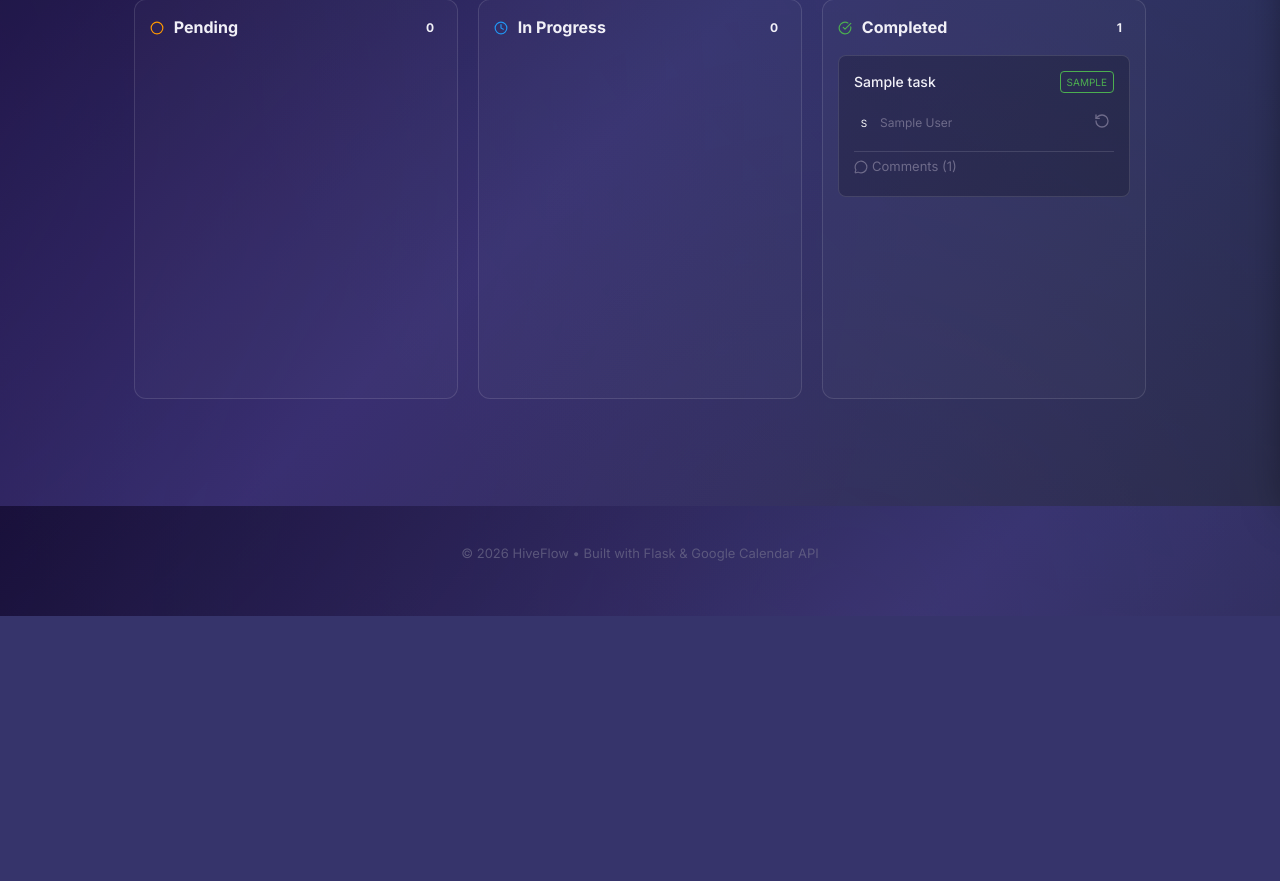
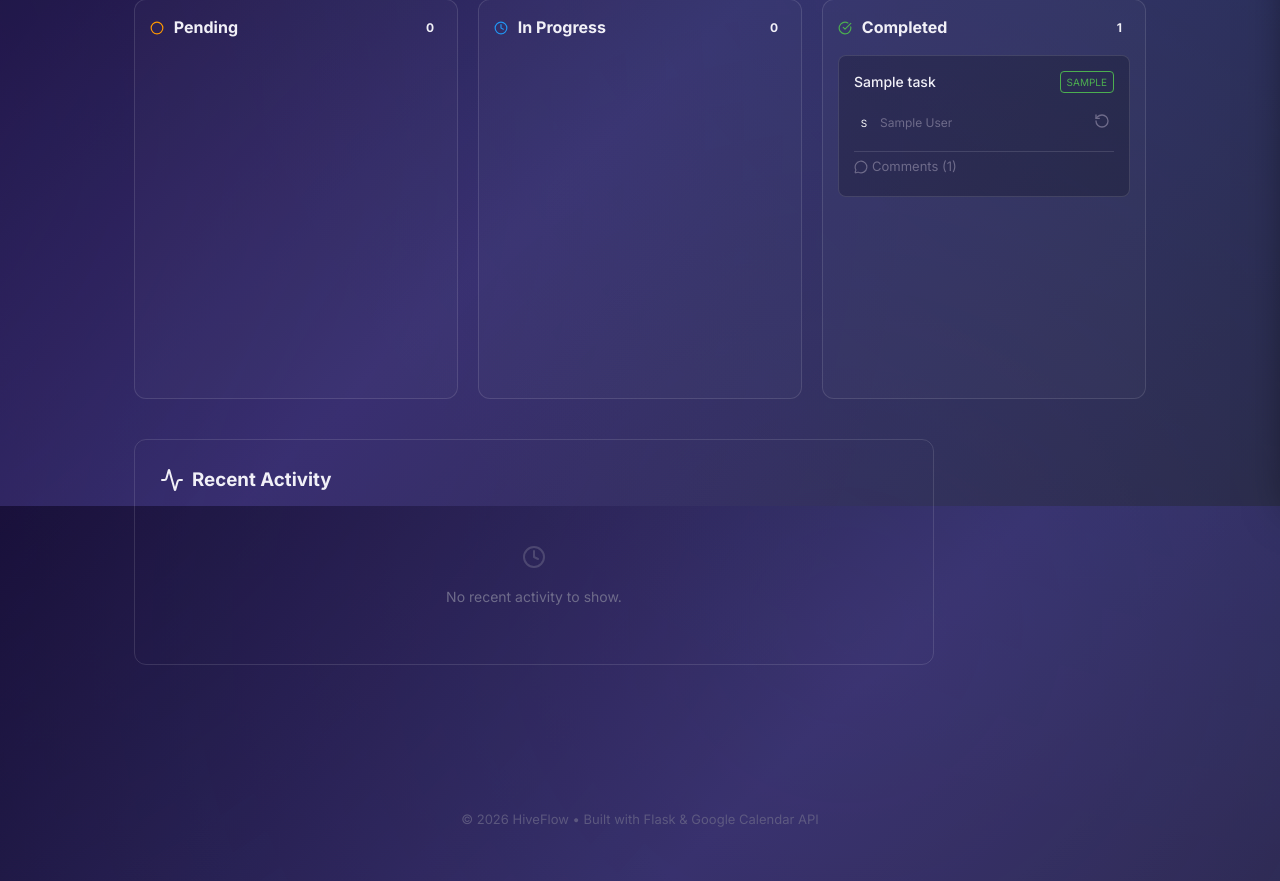
Before and after one commit to bhrigu136/hiveflow, a Flask app: page /projects/1 in a window 1280 px wide. Shown: the part 294-1175 px from the top of the page. Before the commit the page ends 910 px from the top, so only its background shows below. Run offline with Flask 3, Linux system fonts and the light colour scheme; a user stored in the database is signed in; tables that the repository leaves empty hold one stand-in row (values such as "Sample post"); parts of the project's set-up code (start-up, migrations or seed data) failed here and were passed over; some libraries are stand-ins or nearby versions.

Commit message:
Implement activity logging system with database model and UI integration

```diff
--- a/app/routes/projects.py
+++ b/app/routes/projects.py
@@ -1,7 +1,8 @@
 from flask import Blueprint, render_template, request, redirect, url_for, flash
 from flask_login import login_required, current_user
-from app.models import Organization, OrgMember, Project, Task, User
+from app.models import Organization, OrgMember, Project, Task, User, ActivityLog
 from app.extensions import db
+from app.utils import log_activity
 
 projects_bp = Blueprint('projects', __name__, url_prefix='/projects')
 
@@ -31,6 +32,10 @@ def create_project(org_slug):
             created_by=current_user.id
         )
         db.session.add(new_project)
+        db.session.flush() # flush to get new_project.id
+
+        log_activity(org.id, current_user.id, f"created project '{name}'", new_project.id)
+
         db.session.commit()
 
         flash(f'Project "{name}" created successfully!', 'success')
@@ -61,6 +66,9 @@ def dashboard(project_id):
     # Get organization members for task assignment
     org_members = OrgMember.query.filter_by(org_id=org.id).all()
 
+    # Get recent activity for this project
+    activities = ActivityLog.query.filter_by(project_id=project.id).order_by(ActivityLog.created_at.desc()).limit(15).all()
+
     is_admin = membership.role == 'Admin'
 
     return render_template('projects/dashboard.html',
@@ -70,6 +78,7 @@ def dashboard(project_id):
                            working_tasks=working_tasks,
                            completed_tasks=completed_tasks,
                            org_members=org_members,
+                           activities=activities,
                            is_admin=is_admin)
 
 @projects_bp.route('/<int:project_id>/task/add', methods=['POST'])
@@ -103,6 +112,9 @@ def add_task(project_id):
     )
 
     db.session.add(new_task)
+
+    log_activity(org.id, current_user.id, f"added task '{title}'", project.id)
+
     db.session.commit()
 
     flash('Task added successfully.', 'success')
--- /dev/null
+++ b/app/templates/components/_activity_feed.html
@@ -0,0 +1,34 @@
+<div class="activity-feed" style="background: var(--glass-bg); border: 1px solid var(--glass-border); border-radius: 12px; padding: 25px;">
+    <h3 style="margin-top: 0; margin-bottom: 20px; display: flex; align-items: center; gap: 8px;">
+        <i data-lucide="activity" style="color: var(--primary-color);"></i> Recent Activity
+    </h3>
+
+    {% if activities %}
+    <div style="display: flex; flex-direction: column; gap: 15px;">
+        {% for activity in activities %}
+        <div style="display: flex; align-items: flex-start; gap: 10px; border-bottom: 1px solid rgba(255,255,255,0.05); padding-bottom: 15px;">
+            <div style="width: 32px; height: 32px; border-radius: 50%; background: var(--bg-color); border: 1px solid var(--glass-border); display: flex; align-items: center; justify-content: center; font-weight: 500; font-size: 12px; color: var(--text-color); flex-shrink: 0;">
+                {{ activity.user.name[0].upper() if activity.user.name else activity.user.username[0].upper() }}
+            </div>
+            <div>
+                <div style="font-size: 14px; color: var(--text-color);">
+                    <strong>{{ activity.user.name if activity.user.name else activity.user.username }}</strong>
+                    <span style="color: var(--text-muted);">{{ activity.action }}</span>
+                </div>
+                <div style="font-size: 11px; color: var(--text-muted); margin-top: 4px;">
+                    {{ activity.created_at.strftime('%b %d, %I:%M %p') }}
+                    {% if show_project and activity.project %}
+                    • in <strong>{{ activity.project.name }}</strong>
+                    {% endif %}
+                </div>
+            </div>
+        </div>
+        {% endfor %}
+    </div>
+    {% else %}
+    <div style="text-align: center; padding: 30px 0; color: var(--text-muted);">
+        <i data-lucide="clock" style="width: 24px; height: 24px; opacity: 0.5; margin-bottom: 10px;"></i>
+        <p style="margin: 0; font-size: 14px;">No recent activity to show.</p>
+    </div>
+    {% endif %}
+</div>
--- a/app/templates/orgs/dashboard.html
+++ b/app/templates/orgs/dashboard.html
@@ -89,6 +89,11 @@
             </div>
             {% endfor %}
         </div>
+
+        <div style="margin-top: 30px;">
+            {% set show_project = True %}
+            {% include 'components/_activity_feed.html' %}
+        </div>
     </div>
 
 </div>
--- a/app/templates/projects/dashboard.html
+++ b/app/templates/projects/dashboard.html
@@ -119,6 +119,11 @@
     </div>
 </div>
 
+<div style="margin-top: 40px; max-width: 800px;">
+    {% set show_project = False %}
+    {% include 'components/_activity_feed.html' %}
+</div>
+
 {% if is_admin %}
 <!-- Edit Task Modal (admin only) -->
 <div id="editTaskModal" style="display: none; position: fixed; top: 0; left: 0; width: 100%; height: 100%; background: rgba(0,0,0,0.5); z-index: 1000; align-items: center; justify-content: center; backdrop-filter: blur(4px);">
```
Also changed, not shown: app/models.py (+17 -0 lines), app/routes/discussions.py (+11 -0 lines), app/routes/orgs.py (+10 -2 lines), app/routes/tasks.py (+7 -0 lines), app/utils.py (added, +15 -0 lines), migrations/versions/e424b33204ca_add_activity_log.py (added, +51 -0 lines).
